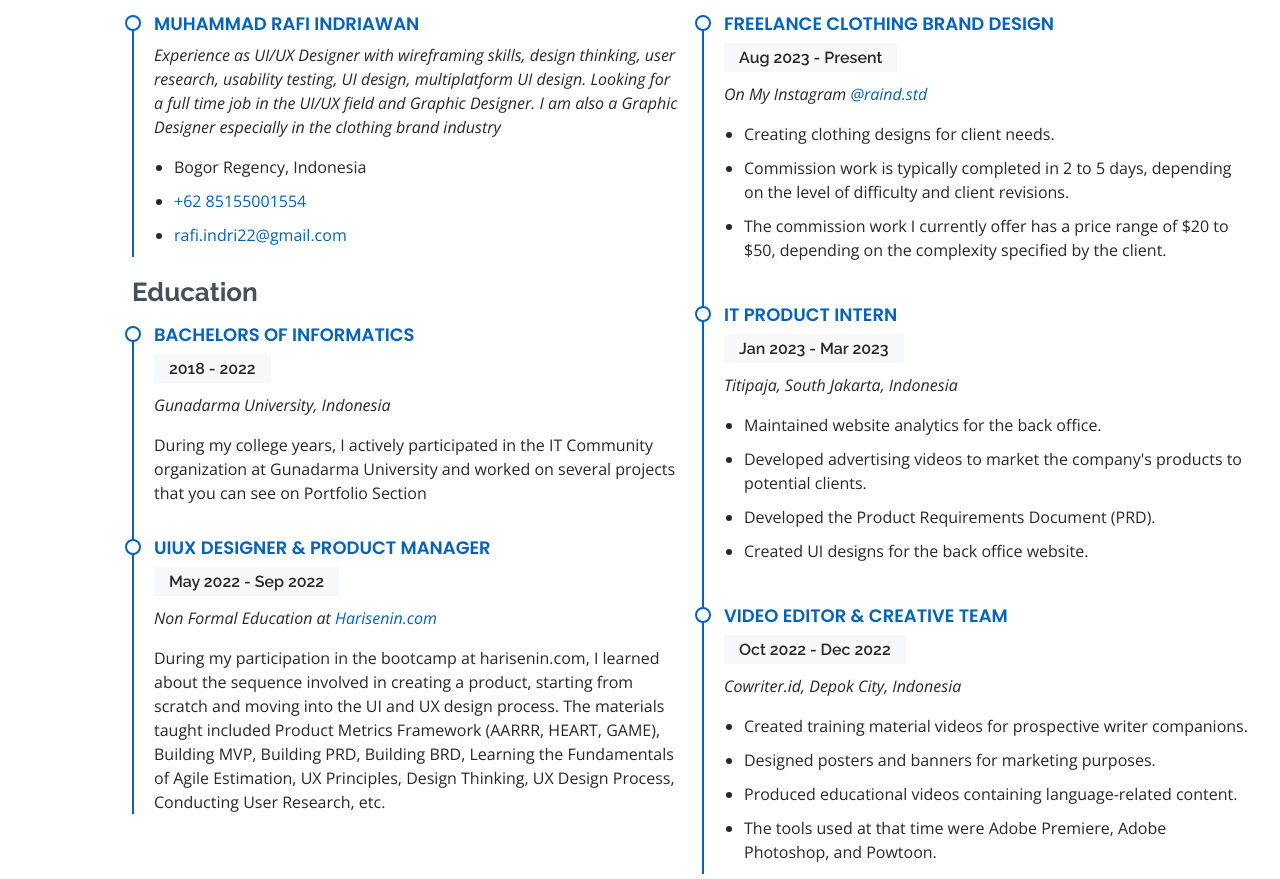
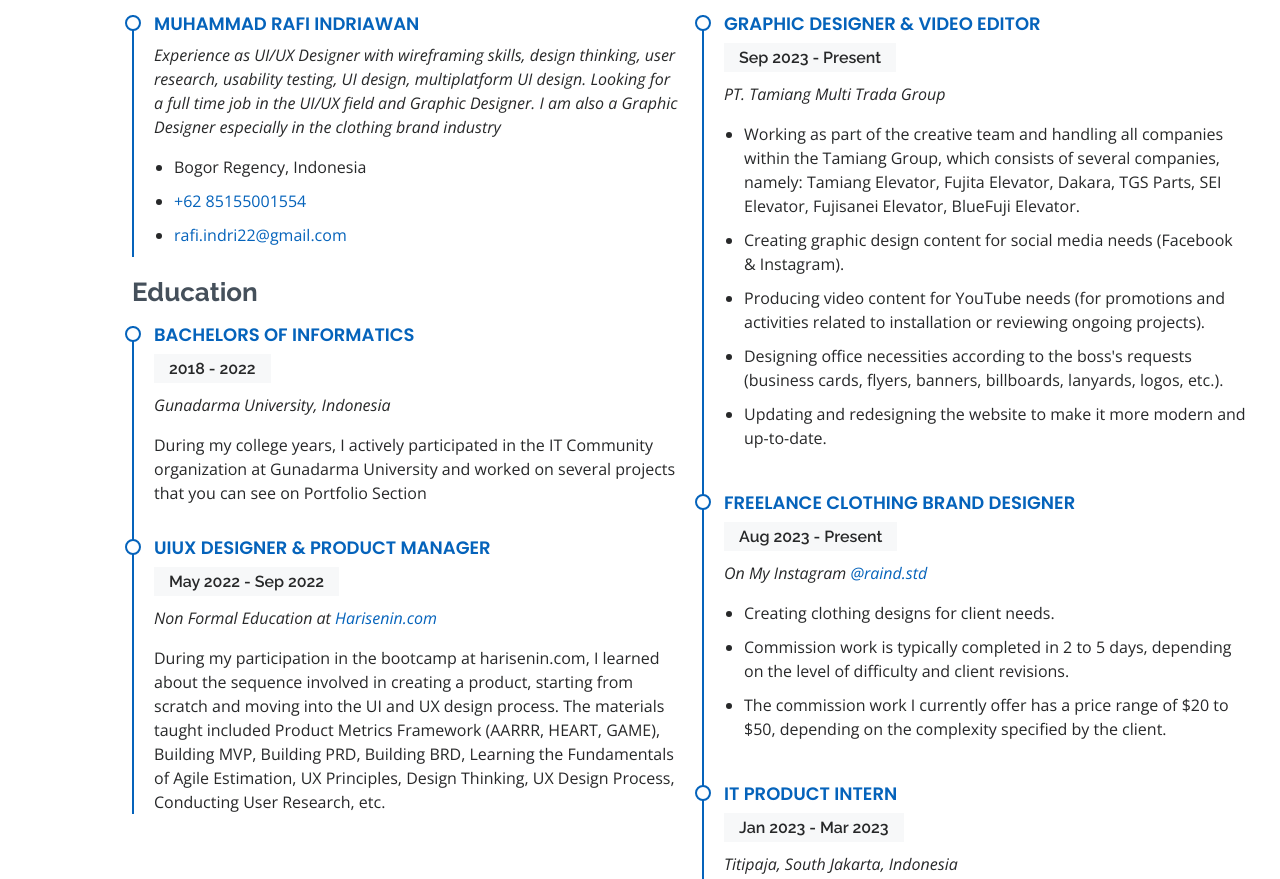
Before and after one commit to rafiindriawan/rafiindriawan.github.io, a plain HTML site: page index.html in a window 1280 px wide. Shown: the part 2703-3582 px from the top of the page. Drawn offline with nearby package versions, Linux system fonts and the light colour scheme.

Commit message:
update experiences

```diff
--- a/index.html
+++ b/index.html
@@ -389,7 +389,19 @@
           <div class="col-lg-6">
             <h3 class="resume-title">Experiences</h3>
             <div class="resume-item">
-              <h4>Freelance Clothing Brand Design</h4>
+              <h4>Graphic Designer & Video Editor</h4>
+              <h5>Sep 2023 - Present</h5>
+              <p><em>PT. Tamiang Multi Trada Group</em></p>
+              <ul>
+                <li>Working as part of the creative team and handling all companies within the Tamiang Group, which consists of several companies, namely: Tamiang Elevator, Fujita Elevator, Dakara, TGS Parts, SEI Elevator, Fujisanei Elevator, BlueFuji Elevator.</li>
+                <li>Creating graphic design content for social media needs (Facebook & Instagram).</li>
+                <li>Producing video content for YouTube needs (for promotions and activities related to installation or reviewing ongoing projects).</li>
+                <li>Designing office necessities according to the boss's requests (business cards, flyers, banners, billboards, lanyards, logos, etc.).</li>
+                <li>Updating and redesigning the website to make it more modern and up-to-date.</li>
+              </ul>
+            </div>
+            <div class="resume-item">
+              <h4>Freelance Clothing Brand Designer</h4>
               <h5>Aug 2023 - Present</h5>
               <p><em>On My Instagram <a target="_blank" href="https://www.instagram.com/raind.std/">@raind.std</a></em></p>
               <ul>
@@ -753,7 +765,7 @@
                 <h4>PRX Score Result ESport Poster Concept</h4>
                 <p>Graphic Design</p>
                 <div class="portfolio-links">
-                  <a href="https://cdn.discordapp.com/attachments/1149005108328271923/1149007947972755577/gr6.png data-gallery="portfolioGallery" class="portfolio-lightbox" title="PRX Score Result ESport Poster Concept"><i class="bx bx-plus"></i></a>
+                  <a href="https://cdn.discordapp.com/attachments/1149005108328271923/1149007947972755577/gr6.png"portfolioGallery" class="portfolio-lightbox" title="PRX Score Result ESport Poster Concept"><i class="bx bx-plus"></i></a>
 
                 </div>
               </div>
```
